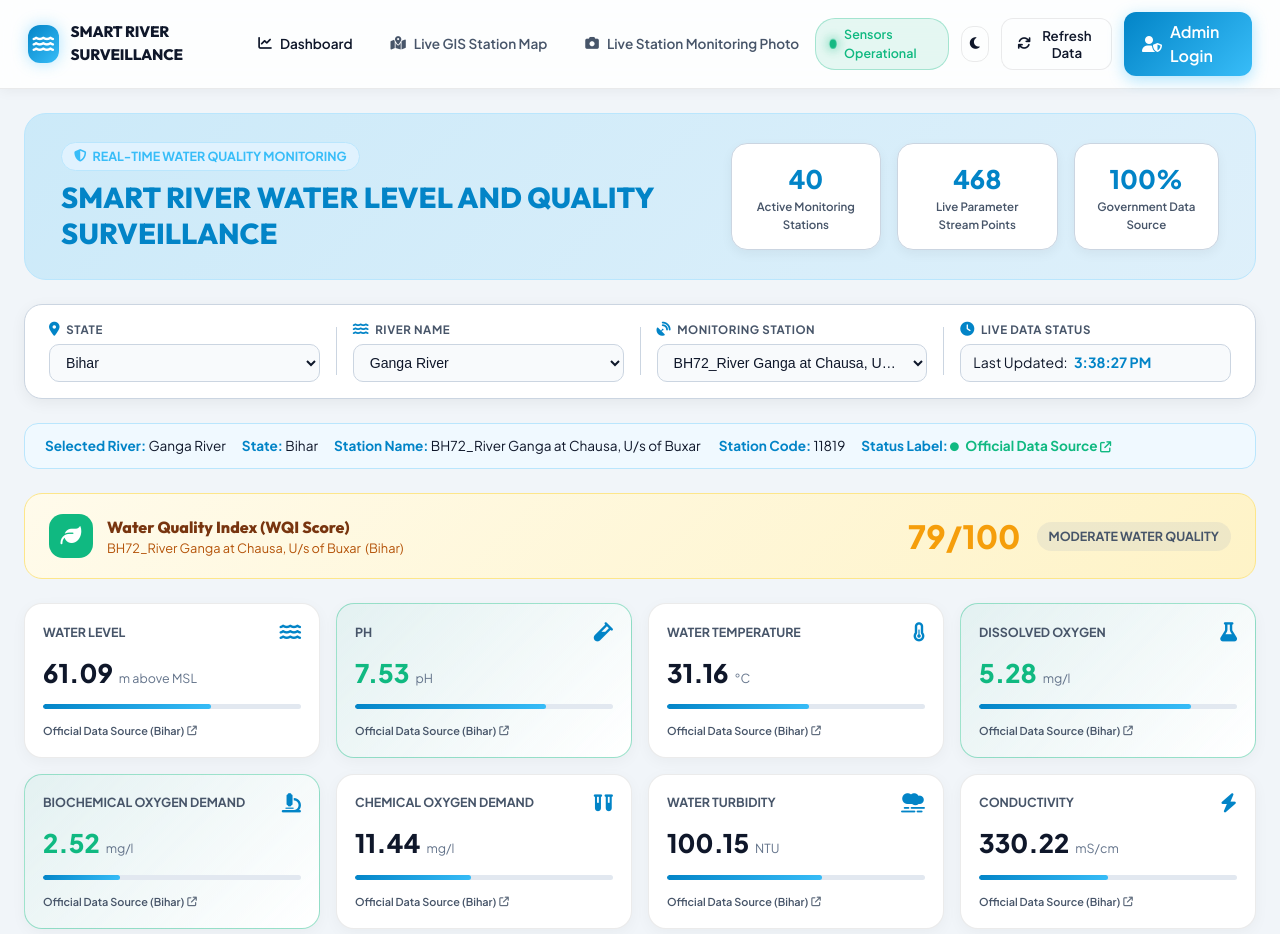
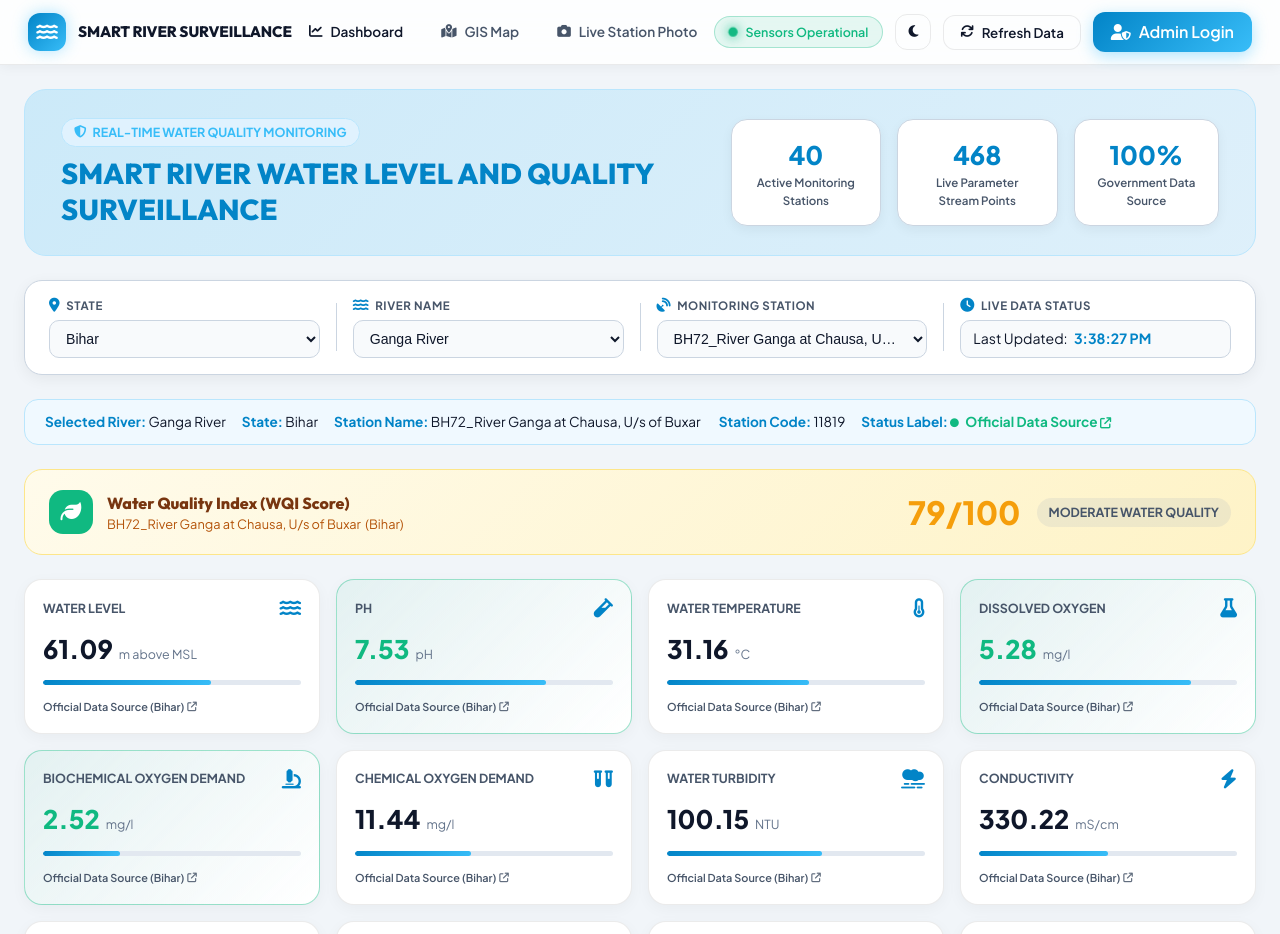
Before and after one commit to akankshabanait0-star/smart-river-water-level-and-quality-surveillances, a website: page frontend/index.html in a window 1280 px wide. Shown: the top 934 px of the page. Drawn offline with nearby package versions, Linux system fonts and the light colour scheme; no server answers.

Commit message:
fix(navbar): Restore top navigation bar labels to GIS Map and Live Station Photo

```diff
--- a/frontend/index.html
+++ b/frontend/index.html
@@ -132,8 +132,8 @@
 
         <div class="nav-menu">
             <a href="#overview" class="nav-link active"><i class="fa-solid fa-chart-line"></i> Dashboard</a>
-            <a href="#map-section" class="nav-link"><i class="fa-solid fa-map-location-dot"></i> Live GIS Station Map</a>
-            <a href="#live-camera-section" class="nav-link"><i class="fa-solid fa-camera"></i> Live Station Monitoring Photo</a>
+            <a href="#map-section" class="nav-link"><i class="fa-solid fa-map-location-dot"></i> GIS Map</a>
+            <a href="#live-camera-section" class="nav-link"><i class="fa-solid fa-camera"></i> Live Station Photo</a>
         </div>
 
         <div class="nav-actions">
```
